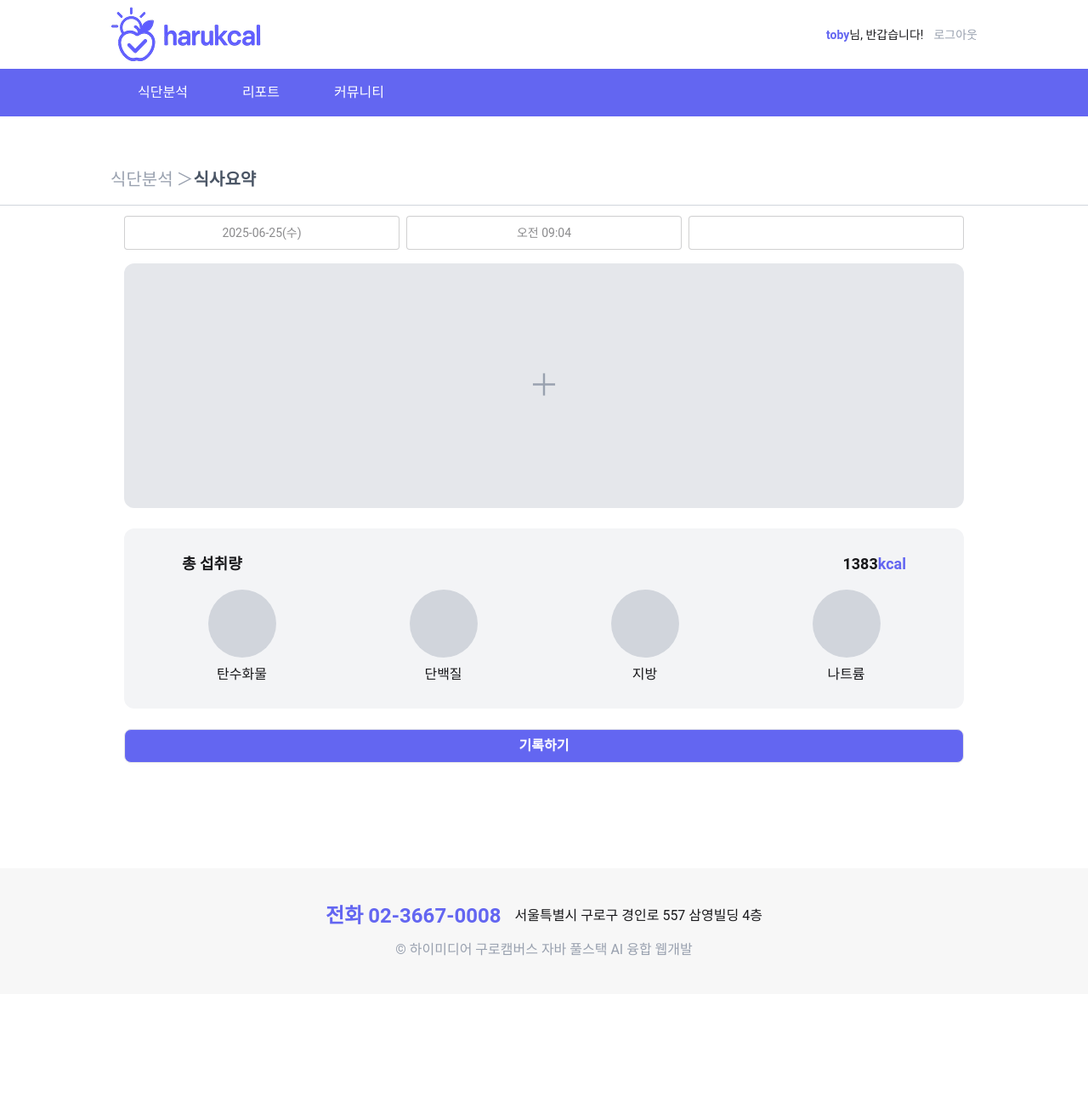
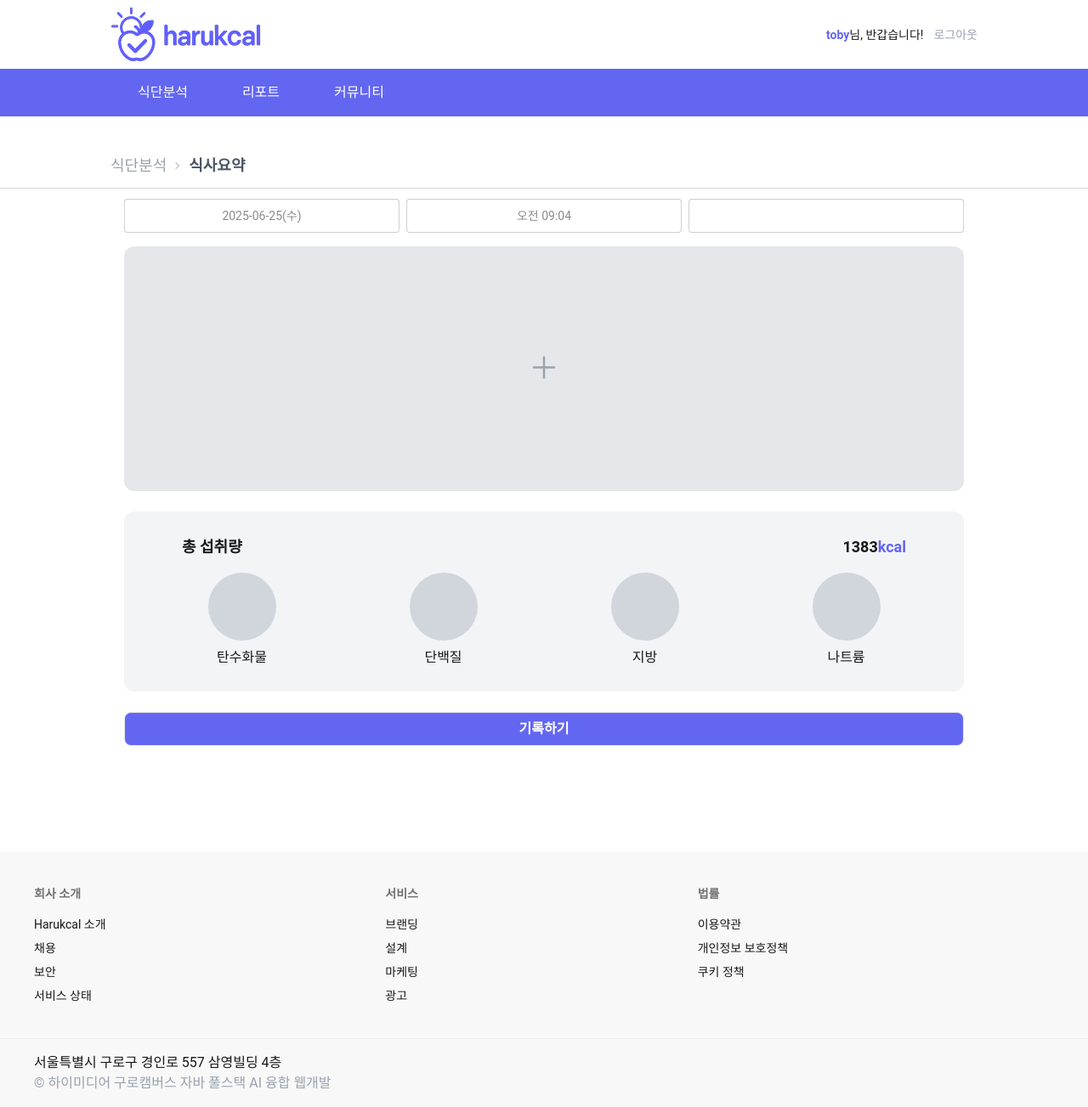
Before and after one commit to maureenmoon/harucalories, a React (Vite) app: page /Analyis in a window 1280 px wide. Shown: the whole page at 85% size. Before the commit the page ends 1170 px from the top, so only its background shows below. Built offline with nearby package versions, Linux system fonts and the light colour scheme.

Commit message:
푸터, 서브레이아웃 수정

```diff
--- a/src/layout/Footer.jsx
+++ b/src/layout/Footer.jsx
@@ -2,8 +2,8 @@ import React from "react";
 
 function Footer() {
   return (
-    <div className="bg-[#f7f7f7] py-10">
-      <div className="container m-auto flex flex-col justify-center items-center gap-3 px-3">
+    <div className="bg-[#f7f7f7] ">
+      {/* <div className="container m-auto flex flex-col justify-center items-center gap-3 px-3">
         <div className="flex flex-col sm:flex-row gap-4 items-center">
           <p className="text-purple-500 text-xl sm:text-2xl font-semibold">
             전화 02-3667-0008
@@ -16,7 +16,42 @@ function Footer() {
         <p className="text-gray-400 text-sm sm:text-base">
           © 하이미디어 구로캠버스 자바 풀스택 AI 융합 웹개발
         </p>
-      </div>
+      </div> */}
+      <footer className="footer sm:footer-horizontal bg-base-200 text-base-content p-10">
+        <nav>
+          <h6 className="footer-title">회사 소개</h6>
+          <a className="link link-hover">Harukcal 소개</a>
+          <a className="link link-hover">채용</a>
+          <a className="link link-hover">보안</a>
+          <a className="link link-hover">서비스 상태</a>
+        </nav>
+        <nav>
+          <h6 className="footer-title">서비스</h6>
+          <a className="link link-hover">브랜딩</a>
+          <a className="link link-hover">설계</a>
+          <a className="link link-hover">마케팅</a>
+          <a className="link link-hover">광고</a>
+        </nav>
+        <nav>
+          <h6 className="footer-title">법률</h6>
+          <a className="link link-hover">이용약관</a>
+          <a className="link link-hover">개인정보 보호정책</a>
+          <a className="link link-hover">쿠키 정책</a>
+        </nav>
+      </footer>
+      <footer className="footer bg-base-200 text-base-content border-base-300 border-t px-10 py-4">
+        <aside className="grid-flow-col items-center">
+          {/* <img src="public/haru.svg" alt="" className="w-10" /> */}
+          <p>
+            <p className="text-sm sm:text-base">
+              서울특별시 구로구 경인로 557 삼영빌딩 4층
+            </p>
+            <p className="text-gray-400 text-sm sm:text-base">
+              © 하이미디어 구로캠버스 자바 풀스택 AI 융합 웹개발
+            </p>
+          </p>
+        </aside>
+      </footer>
     </div>
   );
 }
--- a/src/layout/SubLayout.jsx
+++ b/src/layout/SubLayout.jsx
@@ -4,20 +4,17 @@ import { Link } from "react-router-dom";
 function SubLayout({ to, menu, label }) {
   return (
     <div className="w-full bg-white border-b border-gray-300 flex justify-center items-center p-3 pb-0">
-      <div className="container w-[1020px] pt-4 md:pt-8 pb-4 flex flex-col items-start text-gray-600 md:flex-row md:items-start mt-4">
-        <Link to={to}>
-          <div className="flex items-center justify-center">
-            <p className="flex items-center text-base md:text-xl text-gray-400 font-medium hover:underline cursor-pointer">
-              <span>{menu} </span>
-              <span className="hidden md:inline-block ml-1 text-xl align-middle">
-                ＞
-              </span>
-            </p>
-          </div>
-        </Link>
-        <h1 className="text-3xl md:text-xl font-semibold text-center md:text-left mt-0 md:mt-0">
-          {label}
-        </h1>
+      <div className="container w-[1020px] pt-2 md:pt-2 pb-1 flex flex-col items-start text-gray-600 md:flex-row md:items-start mt-4">
+        <div className="breadcrumbs text-lg">
+          <ul>
+            <li>
+              <Link to={to}>
+                <a className="text-gray-400">{menu}</a>
+              </Link>
+            </li>
+            <li className="font-semibold">{label}</li>
+          </ul>
+        </div>
       </div>
     </div>
   );
```
